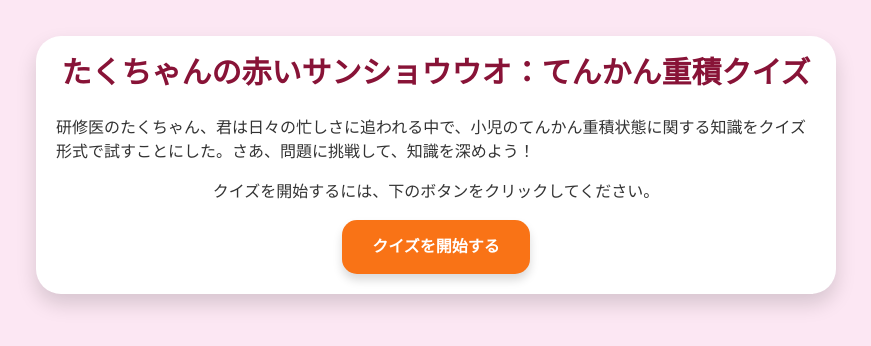
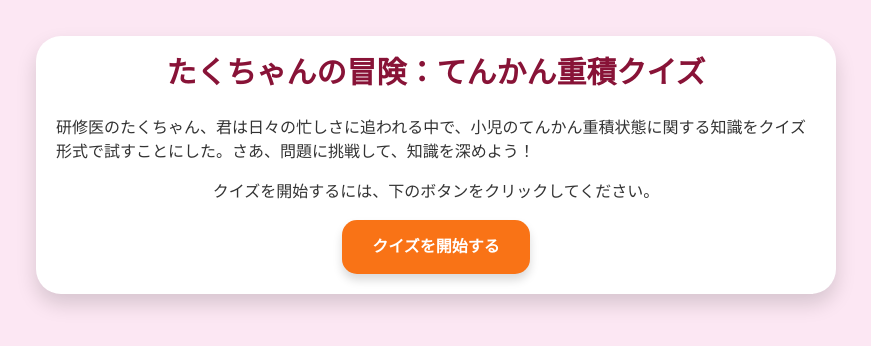
Before and after one commit to mynrminto/taku_aka_tenkan, a plain HTML site: page index.html in a window 1280 px wide. Shown: the whole page, without its empty margins (204-1075 px from the left). Drawn offline with nearby package versions, Linux system fonts and the light colour scheme.

Commit message:
Update index.html

```diff
--- a/index.html
+++ b/index.html
@@ -143,7 +143,7 @@
 </head>
 <body class="p-4">
     <div class="game-container">
-        <h1 class="text-3xl font-bold text-center mb-6">たくちゃんの赤いサンショウウオ：てんかん重積クイズ</h1>
+        <h1 class="text-3xl font-bold text-center mb-6">たくちゃんの冒険：てんかん重積クイズ</h1>
 
         <div id="game-intro">
             <p class="mb-4">研修医のたくちゃん、君は日々の忙しさに追われる中で、小児のてんかん重積状態に関する知識をクイズ形式で試すことにした。さあ、問題に挑戦して、知識を深めよう！</p>
```
